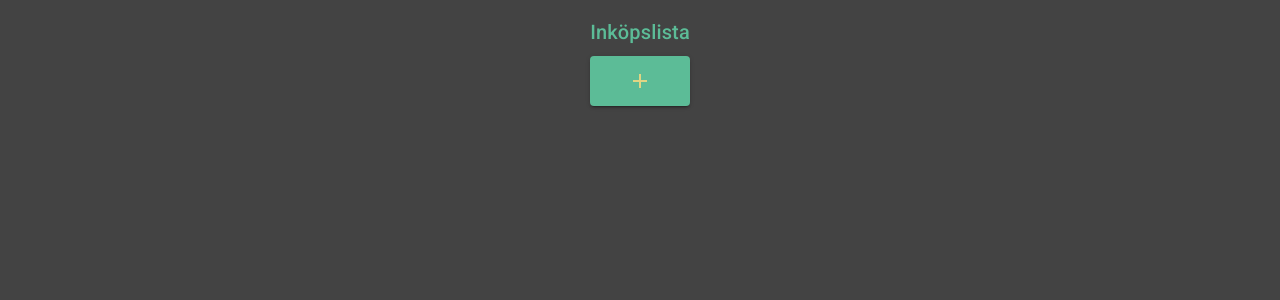
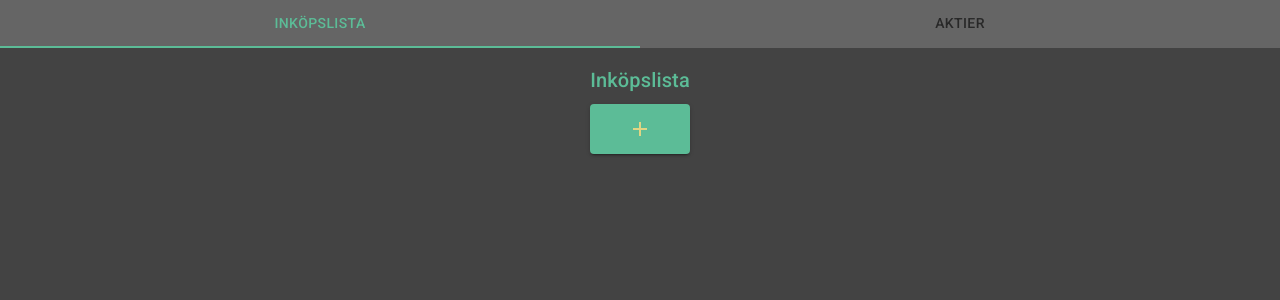
Before and after one commit to oscarstenqvist/dashboard, a React (Vite) app: page / in a window 1280 px wide. Shown: the top 300 px of the page. Built offline with nearby package versions, Linux system fonts and the light colour scheme.

Commit message:
Feat: Added tab navigation

```diff
--- a/src/App.tsx
+++ b/src/App.tsx
@@ -1,13 +1,29 @@
 import { ThemeProvider } from '@mui/material/styles';
 import ShoppingListView from './shoppinglist/ShoppingListView';
 import theme from './styling/theme';
-import { CssBaseline } from '@mui/material';
+import { CssBaseline, Tab, Tabs } from '@mui/material';
+import { useState } from 'react';
+import StockView from './stock/StockView';
+
+const tabs = ["Inköpslista", "Aktier"]
 
 function App() {
+  const [selectedTab, setSelectedTab] = useState<string>(tabs[0]);
+
+  const handleTabChange = (_: React.SyntheticEvent, newValue: string) => {
+    setSelectedTab(newValue);
+  };
+
   return (
     <ThemeProvider theme={theme}>
       <CssBaseline />
-      <ShoppingListView />
+      <Tabs value={selectedTab} onChange={handleTabChange} variant="fullWidth">
+        {tabs.map((value) => (
+          <Tab key={value} label={value} value={value} />
+        ))}
+      </Tabs>
+      {selectedTab === tabs[0] && <ShoppingListView />}
+      {selectedTab === tabs[1] && <StockView />}
     </ThemeProvider>
   )
 }
--- /dev/null
+++ b/src/stock/StockView.tsx
@@ -0,0 +1,7 @@
+function StockView() {
+  return (
+    <>
+    </>
+  )
+}
+export default StockView;
--- a/src/styling/theme.ts
+++ b/src/styling/theme.ts
@@ -42,6 +42,13 @@ const theme = createTheme({
         },
       },
     },
+    MuiTab: {
+      styleOverrides: {
+        root: {
+          backgroundColor: colors.textFieldBackground,
+        },
+      },
+    },
     MuiTextField: {
       styleOverrides: {
         root: {
```
